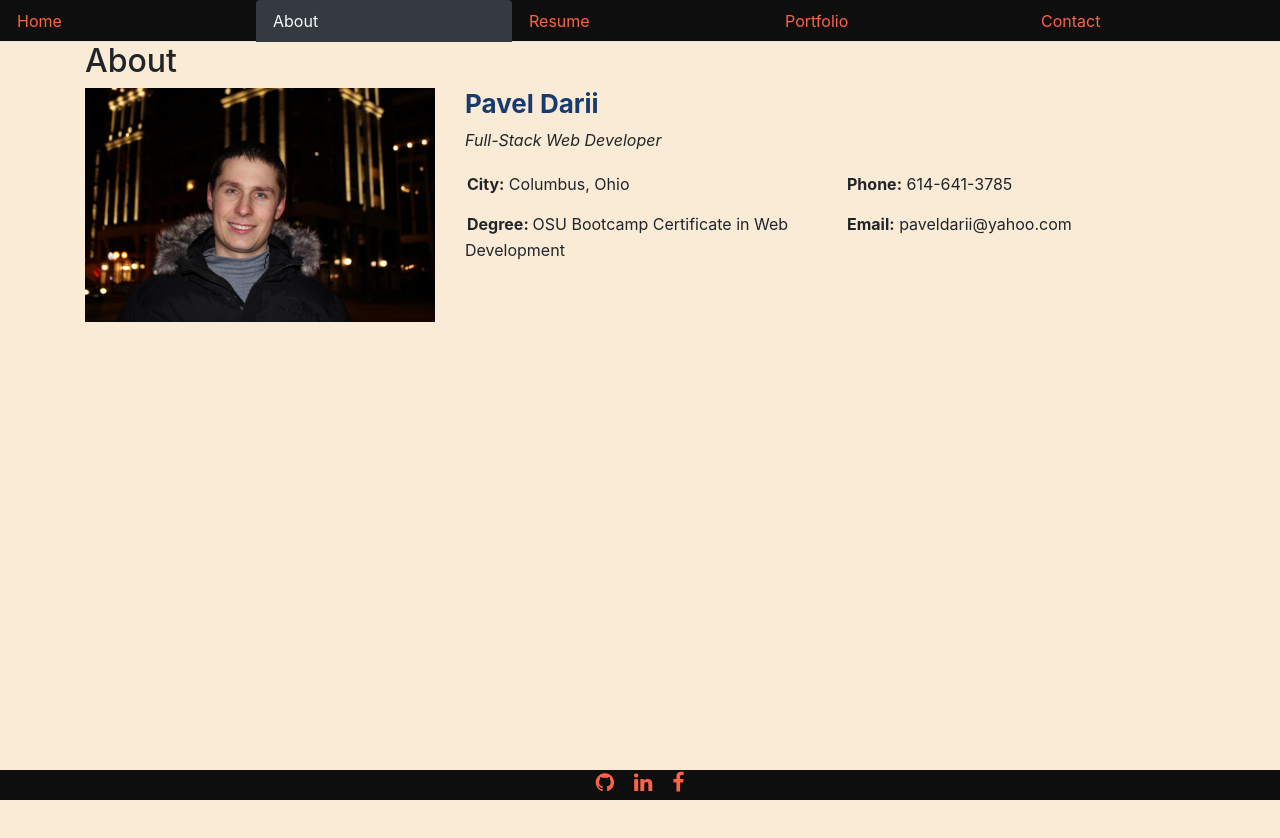
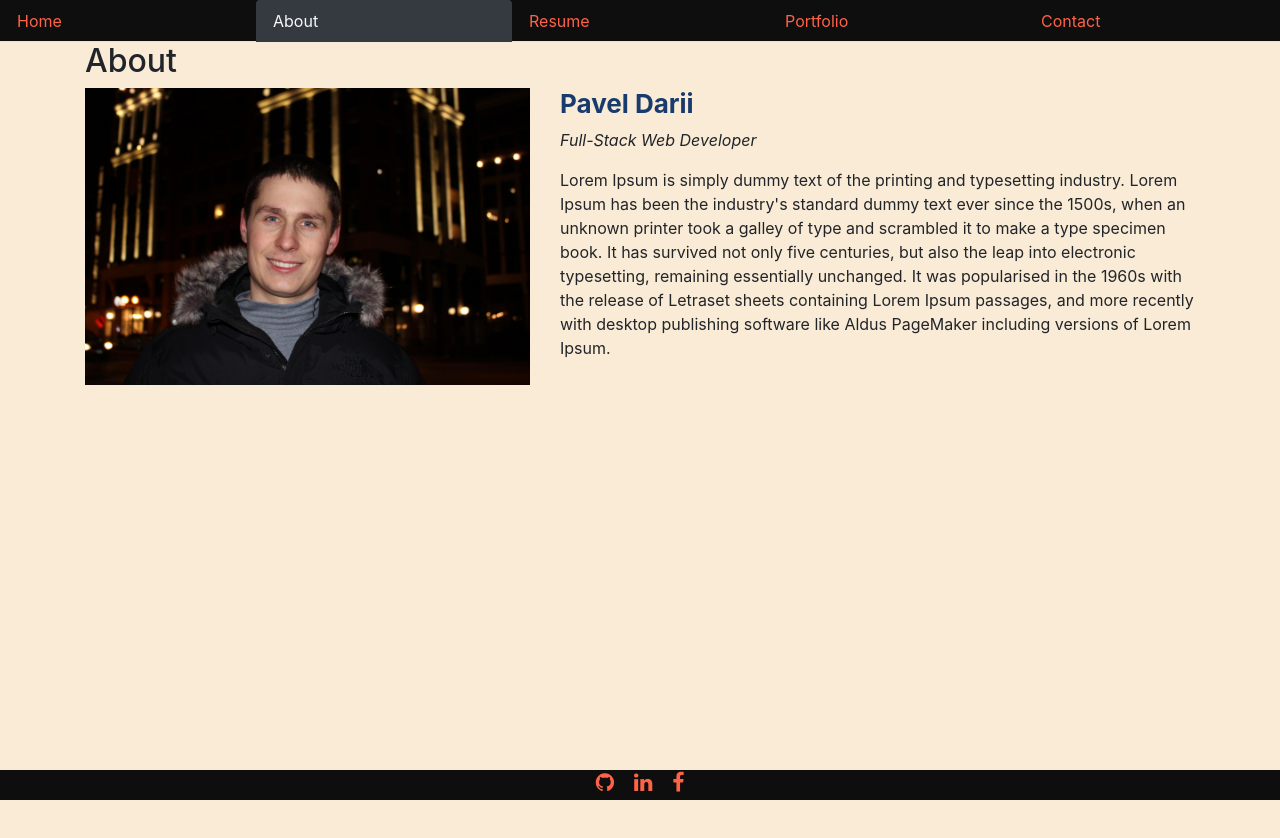
Before and after one commit to paveldarii/iPortfolio-2.0, a React (Create React App) app: page /about in a window 1280 px wide. Shown: the top 838 px of the page. Built offline with nearby package versions, Linux system fonts and the light colour scheme.

Commit message:
removed ul items and inserted insted a paragraph text

```diff
--- a/src/pages/About/index.js
+++ b/src/pages/About/index.js
@@ -11,39 +11,24 @@
           </div>
 
           <div className="row">
-            <div className="col-lg-4" data-aos="fade-right">
+            <div className="col-lg-5" data-aos="fade-right">
               <img src={profileImg} className="img-fluid" alt="" />
             </div>
-            <div className="col-lg-8 pt-4 pt-lg-0 content" data-aos="fade-left">
+            <div className="col-lg-7 pt-3 pt-lg-0 content" data-aos="fade-left">
               <h3>Pavel Darii</h3>
               <p className="font-italic">Full-Stack Web Developer</p>
-              <div className="row">
-                <div className="col-lg-6">
-                  <ul>
-                    <li>
-                      <i className="icofont-rounded-right"></i>{" "}
-                      <strong>City:</strong> Columbus, Ohio
-                    </li>
-                    <li>
-                      <i className="icofont-rounded-right"></i>{" "}
-                      <strong>Degree: </strong> OSU Bootcamp Certificate in Web
-                      Development
-                    </li>
-                  </ul>
-                </div>
-                <div className="col-lg-6">
-                  <ul>
-                    <li>
-                      <i className="icofont-rounded-right"></i>{" "}
-                      <strong>Phone:</strong> 614-641-3785
-                    </li>
-                    <li>
-                      <i className="icofont-rounded-right"></i>{" "}
-                      <strong>Email:</strong> paveldarii@yahoo.com
-                    </li>
-                  </ul>
-                </div>
-              </div>
+              <p>
+                Lorem Ipsum is simply dummy text of the printing and typesetting
+                industry. Lorem Ipsum has been the industry's standard dummy
+                text ever since the 1500s, when an unknown printer took a galley
+                of type and scrambled it to make a type specimen book. It has
+                survived not only five centuries, but also the leap into
+                electronic typesetting, remaining essentially unchanged. It was
+                popularised in the 1960s with the release of Letraset sheets
+                containing Lorem Ipsum passages, and more recently with desktop
+                publishing software like Aldus PageMaker including versions of
+                Lorem Ipsum.
+              </p>
             </div>
           </div>
         </div>
```
